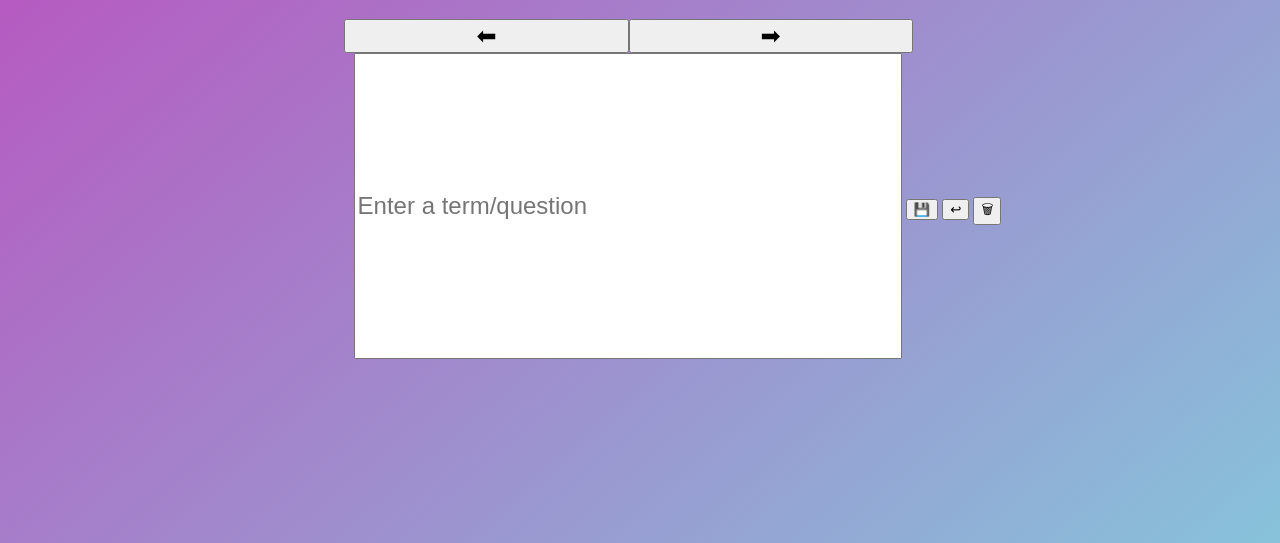
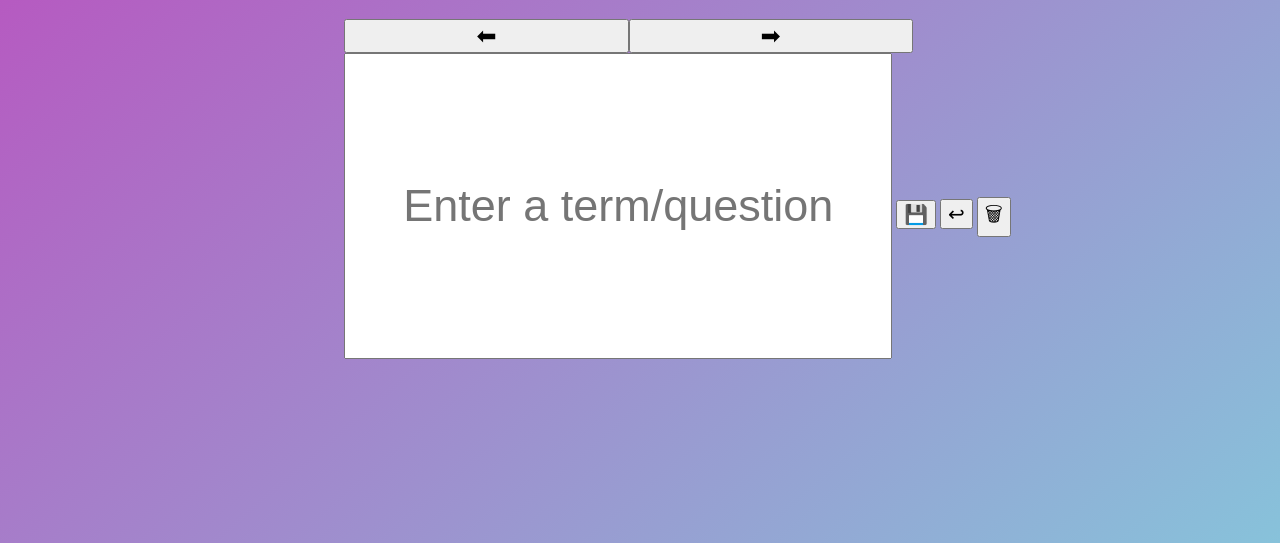
Before and after one commit to PianoFanatic13/CrimsonCode2023, a plain HTML site: page notecard.html in a window 1280 px wide. Shown: the part 257-800 px from the top of the page. Drawn offline with Linux system fonts and the light colour scheme.

Commit message:
cahnge notecards

```diff
--- a/fancydancying.css
+++ b/fancydancying.css
@@ -179,7 +179,7 @@ a:link {
 
 .timerbuttoncontainer {
     display: flex;
-    justify-items: center;
+    justify-items: right;
 }
 
 #start {
@@ -197,6 +197,6 @@ a:link {
 
 #timerthing {
     display: flex;
-    justify-content: center;
+    justify-content: space-around;
     font-size: 60px;
 }
--- a/notefancy.css
+++ b/notefancy.css
@@ -60,6 +60,7 @@ h1 {
 
 #displayNoteCard {
     display: flex;
+    flex-direction: row;
     flex-wrap: wrap;
     justify-content: center;
     padding-left: 75px;
@@ -68,7 +69,21 @@ h1 {
 #addTerm {
     height: 300px;
     width: 540px;
-    font-size:x-large;
-    justify-items: center;
+    font-size: 45px;
+    justify-content: center;
+    text-align: center;
     resize: none;
 }
+
+#saveTerm{
+    font-size: 19px
+}
+
+#flipCard{
+    font-size: 20px
+
+}
+
+#delCard{
+    font-size: 20px
+}
```
Also changed, not shown: notecard.html (+2 -0 lines), index.html (line endings or trailing spaces).
